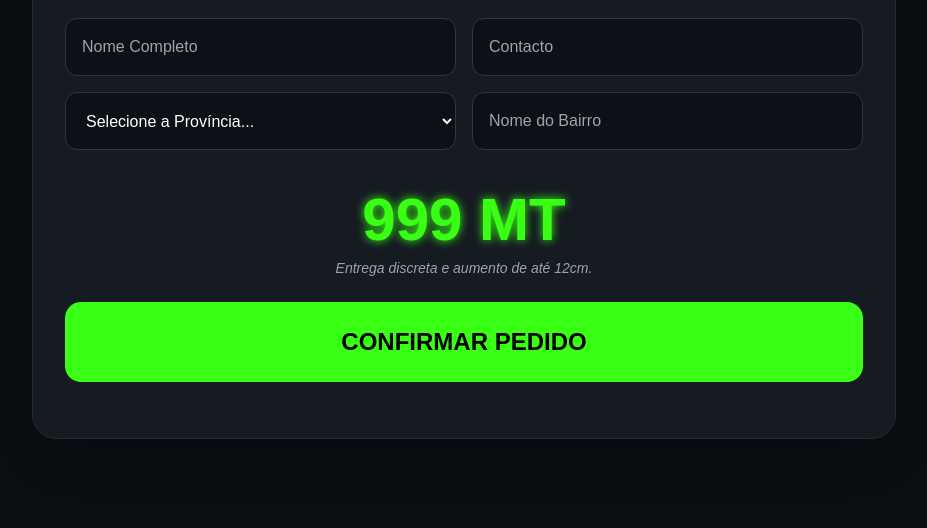
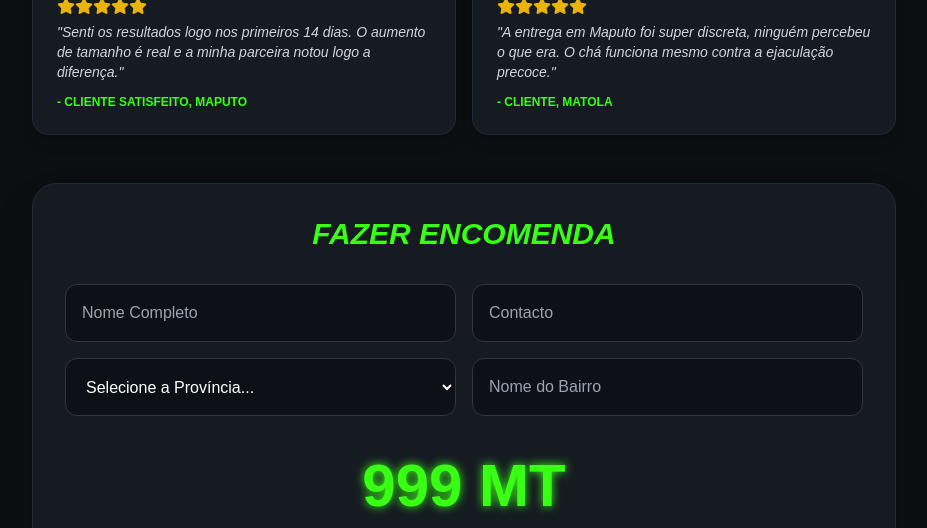
Before and after one commit to macuacuasheltonemilio-pixel/Vital-Ferroz, a plain HTML site: page index.html in a window 1280 px wide. Shown: the part 572-1100 px from the top of the page, without its empty margins (176-1103 px from the left). Drawn offline with nearby package versions, Linux system fonts and the light colour scheme; no server answers.

Commit message:
Update index.html

```diff
--- a/index.html
+++ b/index.html
@@ -30,6 +30,26 @@
             <div class="text-center mb-8">
                 <img id="fotoProduto" src="https://via.placeholder.com/300?text=Vigor+Ferroz" class="mx-auto rounded-2xl border-2 border-[#39ff14] shadow-lg max-w-[280px]">
             </div>
+
+            <section class="mb-12 mt-8">
+                <h2 class="text-center text-2xl font-black mb-6 uppercase tracking-widest italic neon-text">⭐ Resultados de Clientes em MZ ⭐</h2>
+                <div class="grid grid-cols-1 md:grid-cols-2 gap-4">
+                    <div class="bg-card p-6 rounded-2xl border border-gray-800 shadow-lg">
+                        <div class="flex text-yellow-500 mb-2">
+                            <i class="fas fa-star"></i><i class="fas fa-star"></i><i class="fas fa-star"></i><i class="fas fa-star"></i><i class="fas fa-star"></i>
+                        </div>
+                        <p class="text-sm italic text-gray-300">"Senti os resultados logo nos primeiros 14 dias. O aumento de tamanho é real e a minha parceira notou logo a diferença."</p>
+                        <p class="text-[#39ff14] font-bold mt-3 text-xs uppercase">- Cliente Satisfeito, Maputo</p>
+                    </div>
+                    <div class="bg-card p-6 rounded-2xl border border-gray-800 shadow-lg">
+                        <div class="flex text-yellow-500 mb-2">
+                            <i class="fas fa-star"></i><i class="fas fa-star"></i><i class="fas fa-star"></i><i class="fas fa-star"></i><i class="fas fa-star"></i>
+                        </div>
+                        <p class="text-sm italic text-gray-300">"A entrega em Maputo foi super discreta, ninguém percebeu o que era. O chá funciona mesmo contra a ejaculação precoce."</p>
+                        <p class="text-[#39ff14] font-bold mt-3 text-xs uppercase">- Cliente, Matola</p>
+                    </div>
+                </div>
+            </section>
 
             <section class="bg-card p-8 rounded-3xl border border-gray-800 shadow-2xl mb-8">
                 <h2 class="text-center text-3xl font-bold text-[#39ff14] mb-8 uppercase italic">Fazer Encomenda</h2>
```
